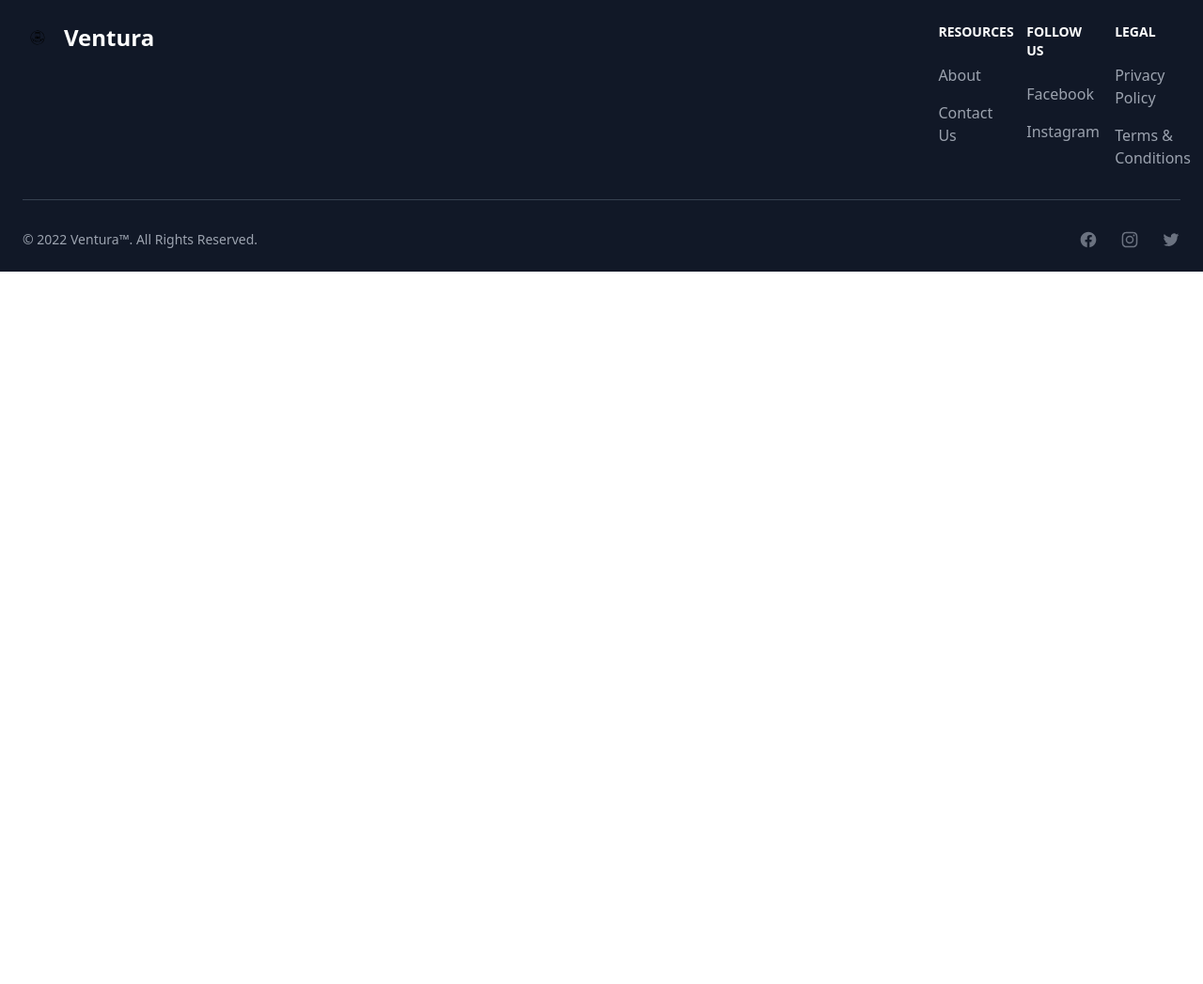
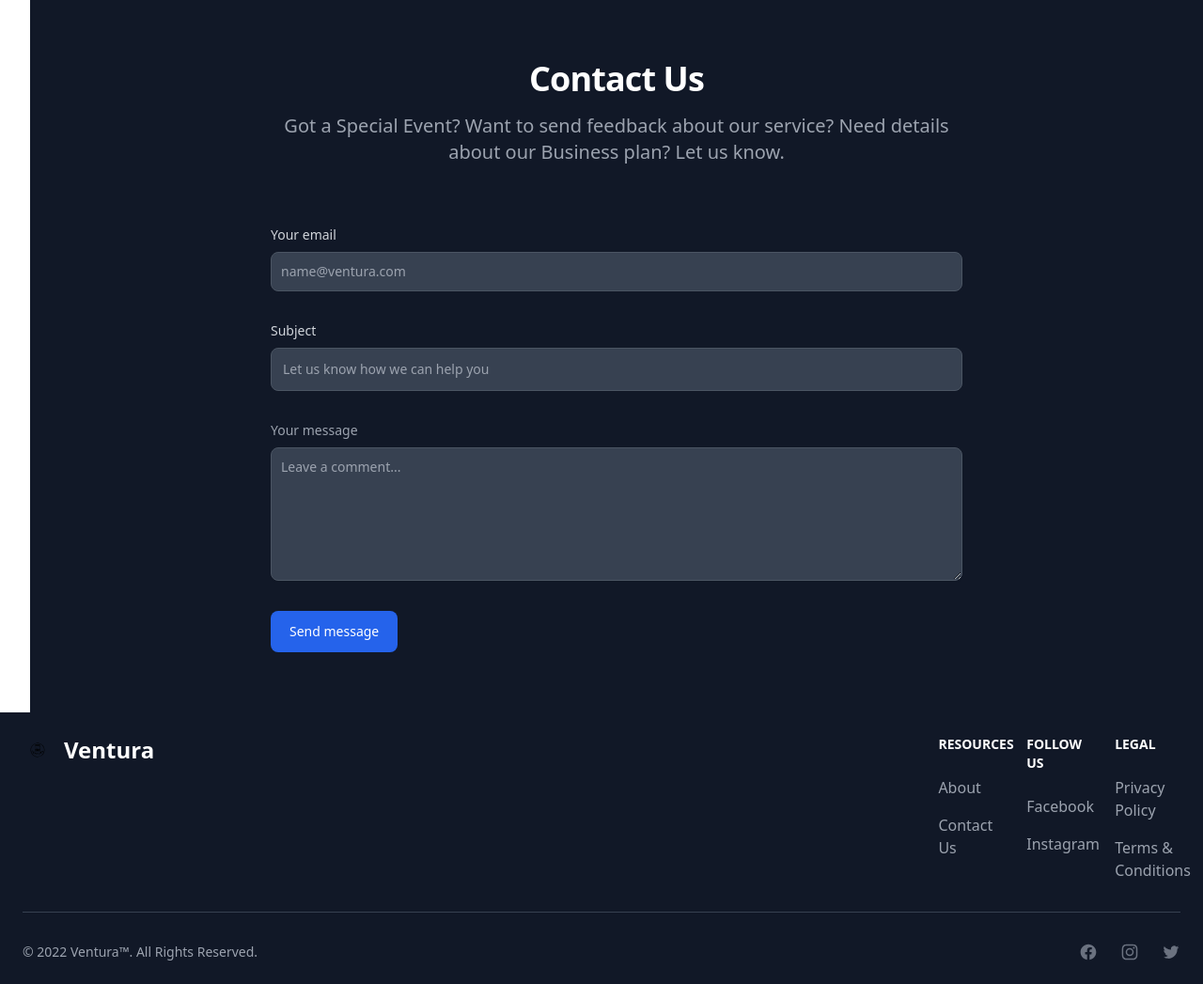
Before and after one commit to ict3x03-ventura/ventura, a Django app: page /contact in a window 1280 px wide. Shown: the part 544-1591 px from the top of the page at 94% size. Before the commit the page ends 833 px from the top, so only its background shows below. Run offline with Django 4.2, Linux system fonts and the light colour scheme; some libraries are stand-ins or nearby versions.

Commit message:
:sparkles: Added contact form

```diff
--- a/web/templates/contact.html
+++ b/web/templates/contact.html
@@ -23,6 +23,27 @@
             </div>
         </div>
 
+        <section class="bg-gray-900">
+            <div class="py-8 lg:py-16 px-4 mx-auto max-w-screen-md">
+                <h2 class="mb-4 text-4xl tracking-tight font-extrabold text-center  text-white">Contact Us</h2>
+                <p class="mb-8 lg:mb-16 font-light text-center  text-gray-400 sm:text-xl">Got a Special Event? Want to send feedback about our service? Need details about our Business plan? Let us know.</p>
+                <form action="#" class="space-y-8">
+                    <div>
+                        <label for="email" class="block mb-2 text-sm font-medium text-gray-300">Your email</label>
+                        <input type="email" id="email" class="border text-sm rounded-lg focus:ring-primary-500 focus:border-primary-500 block w-full p-2.5 bg-gray-700 border-gray-600 placeholder-gray-400 text-white focus:ring-primary-500 focus:border-primary-500 shadow-sm-light" placeholder="name@ventura.com" required>
+                    </div>
+                    <div>
+                        <label for="subject" class="block mb-2 text-sm font-medium  text-gray-300">Subject</label>
+                        <input type="text" id="subject" class="block p-3 w-full text-sm   rounded-lg border focus:ring-primary-500 focus:border-primary-500 bg-gray-700 border-gray-600 placeholder-gray-400 text-white focus:ring-primary-500 focus:border-primary-500 shadow-sm-light" placeholder="Let us know how we can help you" required>
+                    </div>
+                    <div class="sm:col-span-2">
+                        <label for="message" class="block mb-2 text-sm font-medium  text-gray-400">Your message</label>
+                        <textarea id="message" rows="6" class="block p-2.5 w-full text-sm   rounded-lg shadow-sm border  focus:ring-primary-500 focus:border-primary-500 bg-gray-700 border-gray-600 placeholder-gray-400 text-white focus:ring-primary-500 focus:border-primary-500" placeholder="Leave a comment..."></textarea>
+                    </div>
+                    <button type="submit" class="py-3 px-5 text-sm font-medium text-center text-white rounded-lg bg-primary-700 sm:w-fit hover:bg-primary-800 focus:ring-4 focus:outline-none focus:ring-primary-300 bg-blue-600 hover:bg-blue-700 focus:ring-primary-800">Send message</button>
+                </form>
+            </div>
+          </section>
 
 
     </div>
```
